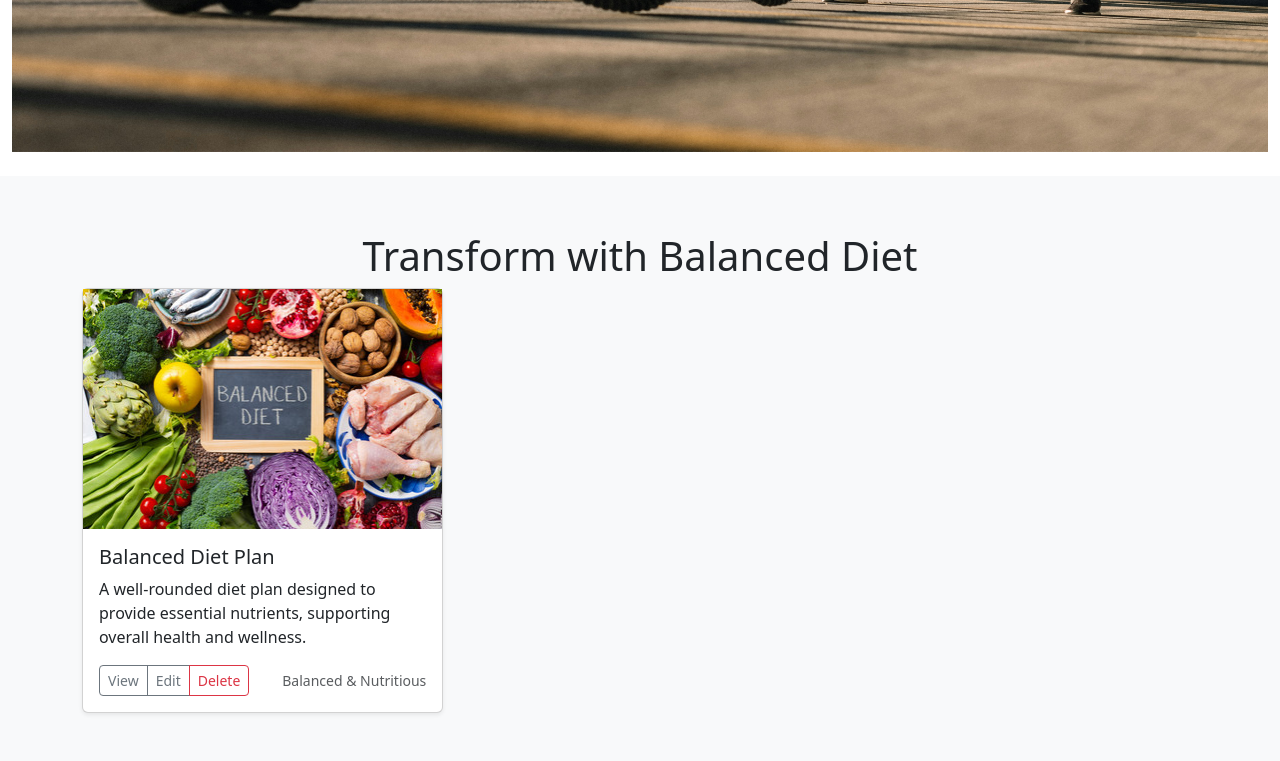
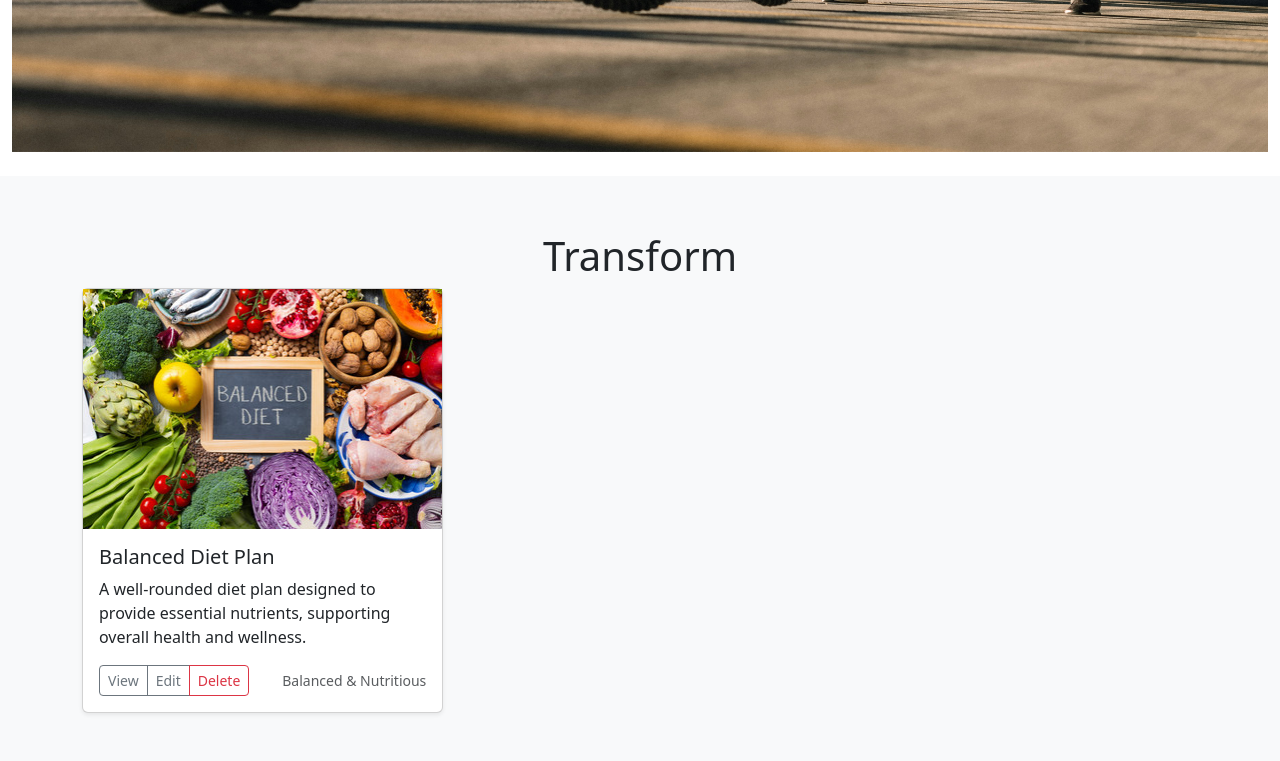
Before and after one commit to AtharavD10/Devsecops, a Django app: page /main/ in a window 1280 px wide. Shown: the part 588-1349 px from the top of the page. Run offline with Django 5.2, Linux system fonts and the light colour scheme; a user stored in the database is signed in.

Commit message:
new latest code updated

```diff
--- a/templates/index.html
+++ b/templates/index.html
@@ -31,7 +31,7 @@
 </div>
 
 <div class="album py-5 bg-body-tertiary">
-    <h1 class="my-2 text-center">Transform  with  Balanced Diet</h1>
+    <h1 class="my-2 text-center">Transform </h1>
     <div class="container">
         <div class="row row-cols-1 row-cols-sm-2 row-cols-md-3 g-3">
             <!-- Single Diet Plan -->
```
Also changed, not shown: README.md.
